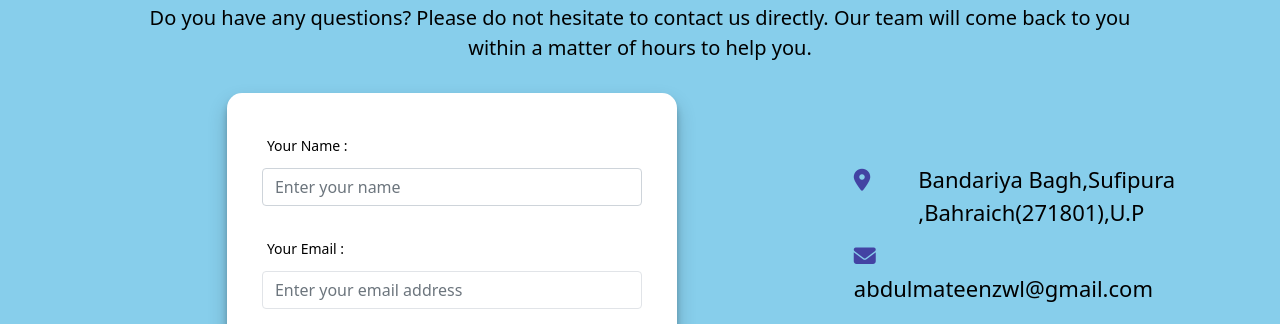
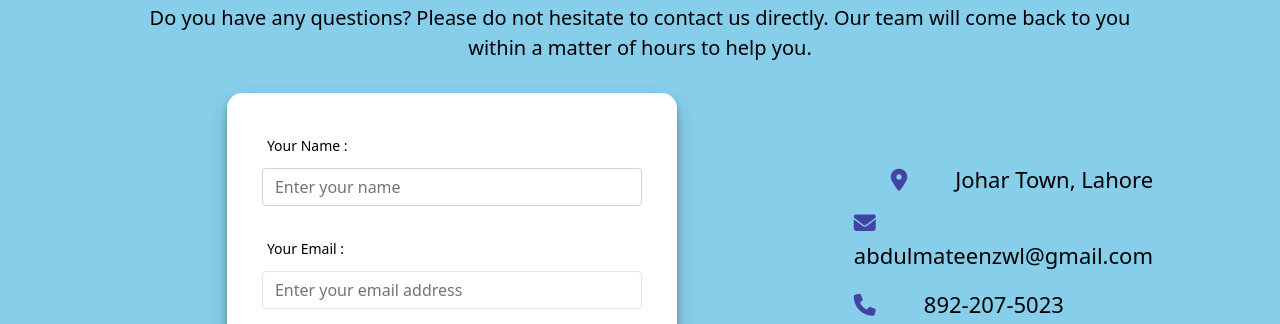
Before and after one commit to AbdulMateenzwl/Ecommerce-Store, a plain HTML site: page contactus.html in a window 1280 px wide. Shown: the part 175-499 px from the top of the page. Drawn offline with nearby package versions, Linux system fonts and the light colour scheme.

Commit message:
updated styles

```diff
--- a/contactus.html
+++ b/contactus.html
@@ -125,7 +125,7 @@
           <div class="box-sz" style="padding:0px 20px;padding-bottom: 15px;border-bottom:3.5px solid grey">
             <div style="display: flex;justify-content: center;margin-bottom: 10px;">
               <span class="footer-details"><i class="fa fa-map-marker mr-5" aria-hidden="true"></i></span>
-              <span class="footer-details"><span>Bandariya Bagh,Sufipura ,Bahraich(271801),U.P</span></span>
+              <span class="footer-details"><span>Johar Town, Lahore</span></span>
             </div>
             <a href="mailto:abdulmateenzwl@gmail.com" style="text-decoration: none;">
               <p class="footer-details"><i class="fa fa-envelope mr-5"
```
